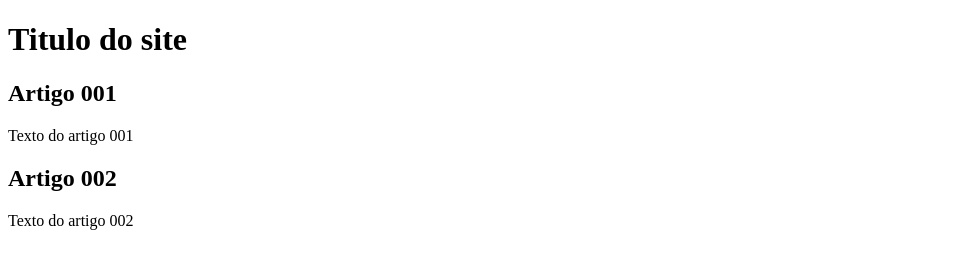
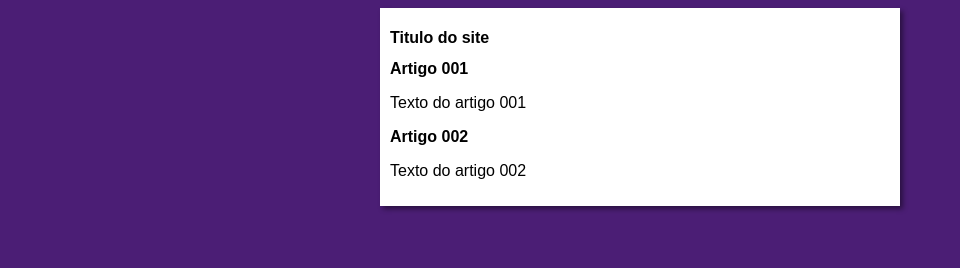
Before and after one commit to alvaroazambuja/projeto-site, a plain HTML site: page index.html in a window 1280 px wide. Shown: the whole page, without its empty margins (0-960 px from the left). Drawn offline with Linux system fonts and the light colour scheme.

Commit message:
iniciei desing

```diff
--- /dev/null
+++ b/estilos/style.css
@@ -0,0 +1,14 @@
+* {
+    font-family: Arial, Helvetica, sans-serif;
+    font-size: 16px;
+}
+body {
+    background-color: rgb(75, 30, 117);
+}
+main {
+    background-color: white;
+    margin: auto;
+    width: 500px;
+    box-shadow: 3px 3px 5px rgba(0, 0, 0, 0.445);
+    padding: 10px;
+}
--- a/index.html
+++ b/index.html
@@ -4,6 +4,7 @@
     <meta charset="UTF-8">
     <meta http-equiv="X-UA-Compatible" content="IE=edge">
     <meta name="viewport" content="width=device-width, initial-scale=1.0">
+    <link rel="stylesheet" href="estilos/style.css">
     <title>Titulo do site</title>
 </head>
 <body>
```
